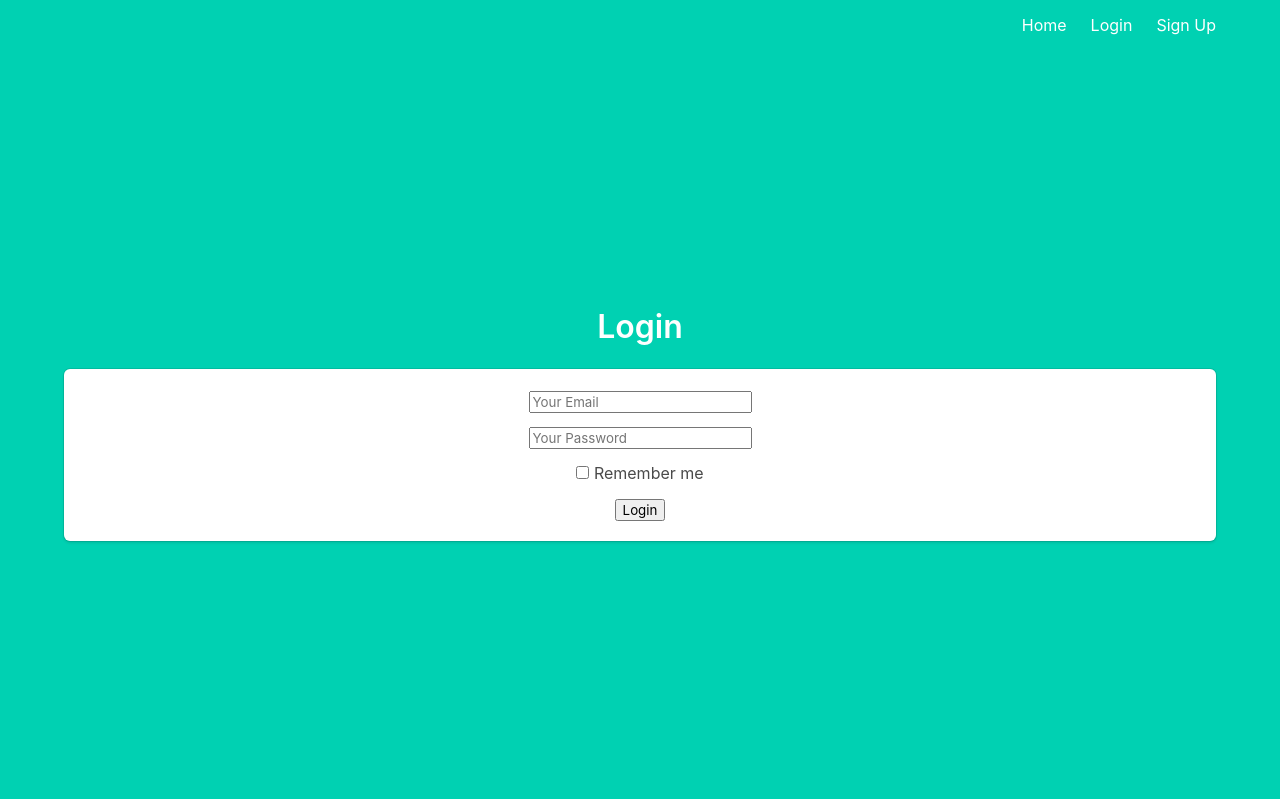
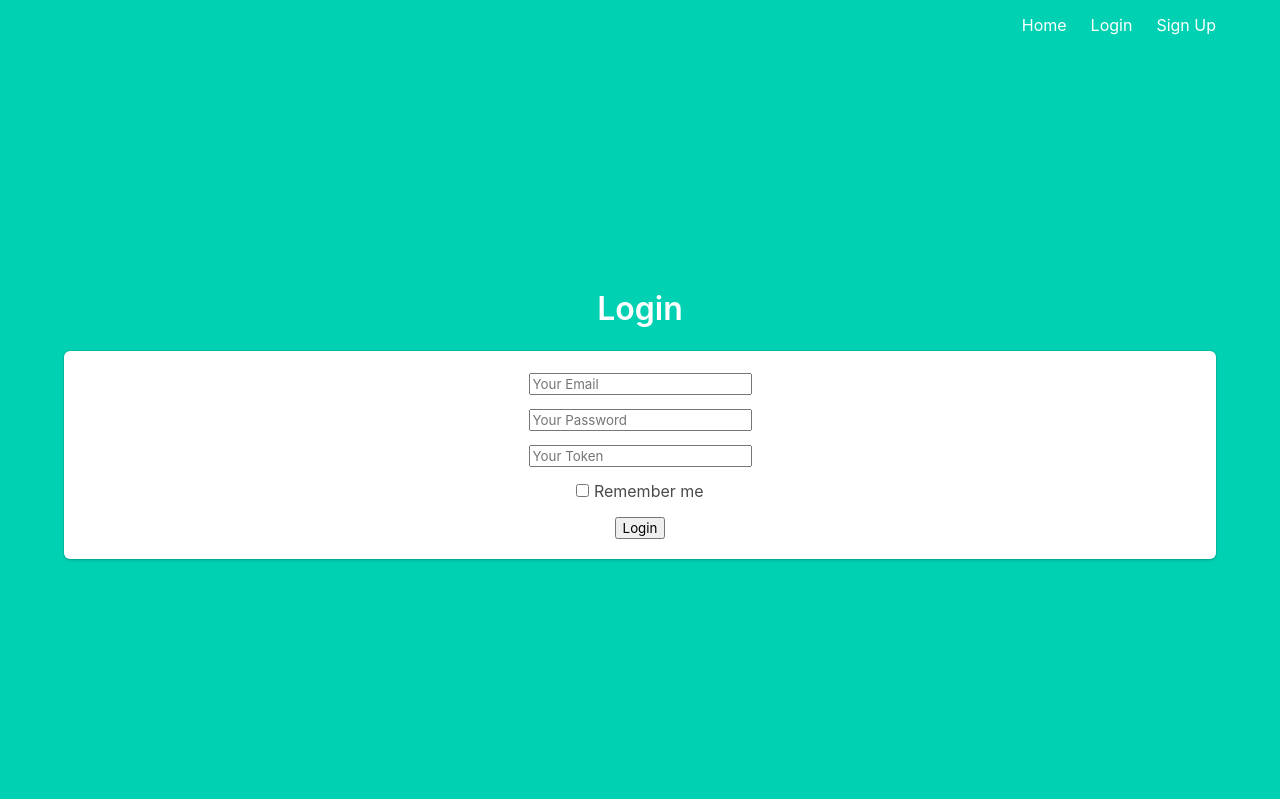
Before and after one commit to JohnMantus/ChatUR, a Flask app: page /login in a window 1280 px wide. Shown: the part 49-848 px from the top of the page. Run offline with Flask 2, Linux system fonts and the light colour scheme; parts of the project's set-up code (start-up, migrations or seed data) failed here and were passed over; some libraries are stand-ins or nearby versions.

Commit message:
attempting

```diff
--- a/templates/EventDisplay.html
+++ b/templates/EventDisplay.html
@@ -44,9 +44,8 @@
         <b>Location: </b> <a style="color: blue">{{ event.location}}</a>.
         </div>
       <br>
-      <time datetime="2016-1-1"> {{ event.date}}</time>
+      <time datetime="2016-1-1"> {{ event.datetime}}</time>
     </div>
-    <div> <p> Time: {{event.time}}</p></div>
     {% if event.datetime < curr_time %}
     <div> <p style="color:red;"> EXPIRED </p> </div>
     {% endif %}
@@ -96,7 +95,6 @@
       <br>
       <time datetime="2016-1-1"> {{ event.datetime}}</time>
     </div>
-    <!-- <div> <p> Time: {{event.time}}</p></div> -->
     {% if event.datetime < curr_time %}
     <div> <p style="color:red;"> EXPIRED </p> </div>
     {% endif %}
--- a/templates/login.html
+++ b/templates/login.html
@@ -21,6 +21,9 @@
                     <input  type="password" name="password" placeholder="Your Password">
             </div>
             <div class="field">
+                    <input  type="token" name="token" placeholder="Your Token">
+            </div>
+            <div class="field">
                 <label class="checkbox">
                     <input type="checkbox">
                     Remember me
```
